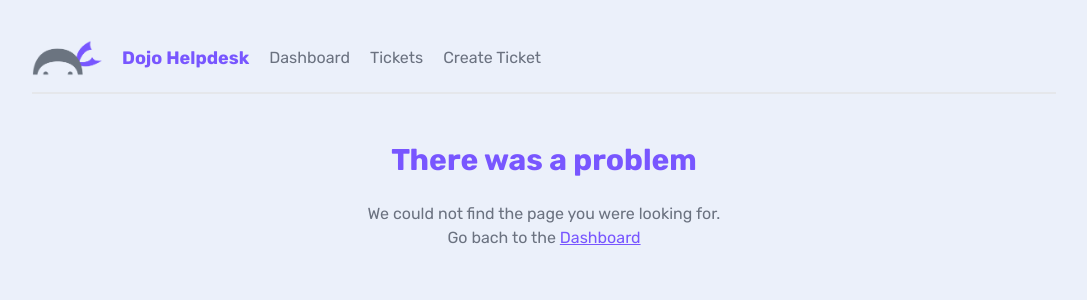
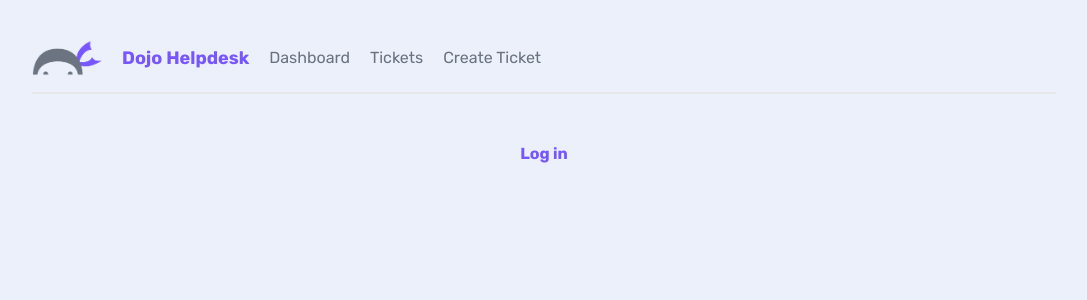
Before and after one commit to Muthana6/dojo-helpdesk, a Next.js app: page /login in a window 1280 px wide. Before the commit this address had no page. Shown: the top 300 px of the page, without its empty margins (96-1183 px from the left). Built offline with nearby package versions, Linux system fonts and the light colour scheme.

Commit message:
group routes
add (auth)  (dashboard) they make no difference just better grouping

```diff
--- /dev/null
+++ b/app/(auth)/login/page.jsx
@@ -0,0 +1,8 @@
+
+export default function Login() {
+  return (
+      <main>
+         <h2 className={`text-center`}>Log in</h2>
+      </main>
+  )
+}
--- /dev/null
+++ b/app/(auth)/signup/page.jsx
@@ -0,0 +1,8 @@
+
+export default function Signup() {
+  return (
+      <main>
+         <h2 className={`text-center`}>Sign up</h2>
+      </main>
+  )
+}
--- a/app/tickets/TicketList.jsx
+++ b/app/(dashboard)/tickets/TicketList.jsx
@@ -1,6 +1,4 @@
 import Link from "next/link";
-
-
 
 async function getTickets () {
     // imitate delay
--- a/app/tickets/create/page.jsx
+++ b/app/(dashboard)/tickets/create/page.jsx
@@ -1,4 +1,4 @@
-import {CreateForm} from "@/app/tickets/create/CreateForm";
+import {CreateForm} from "@/app/(dashboard)/tickets/create/CreateForm";
 
 export default async function CreateTicket() {
     return (
--- a/app/tickets/page.jsx
+++ b/app/(dashboard)/tickets/page.jsx
@@ -1,6 +1,6 @@
-import TicketList from "@/app/tickets/TicketList";
+import TicketList from "@/app/(dashboard)/tickets/TicketList";
 import {Suspense} from "react";
-import Loading from "@/app/Loading";
+import Loading from "@/app/(dashboard)/Loading";
 
 export default function Tickets() {
     return (
```
Also changed, not shown: app/(dashboard)/Loading.jsx (renamed from app/Loading.jsx), app/(dashboard)/not-found.jsx (renamed from app/not-found.jsx), app/(dashboard)/page.jsx (renamed from app/page.jsx), app/(dashboard)/tickets/[id]/page.jsx (renamed from app/tickets/[id]/page.jsx), app/(dashboard)/tickets/create/CreateForm.jsx (renamed from app/tickets/create/CreateForm.jsx), app/(dashboard)/tickets/not-found.jsx (renamed from app/tickets/not-found.jsx).
